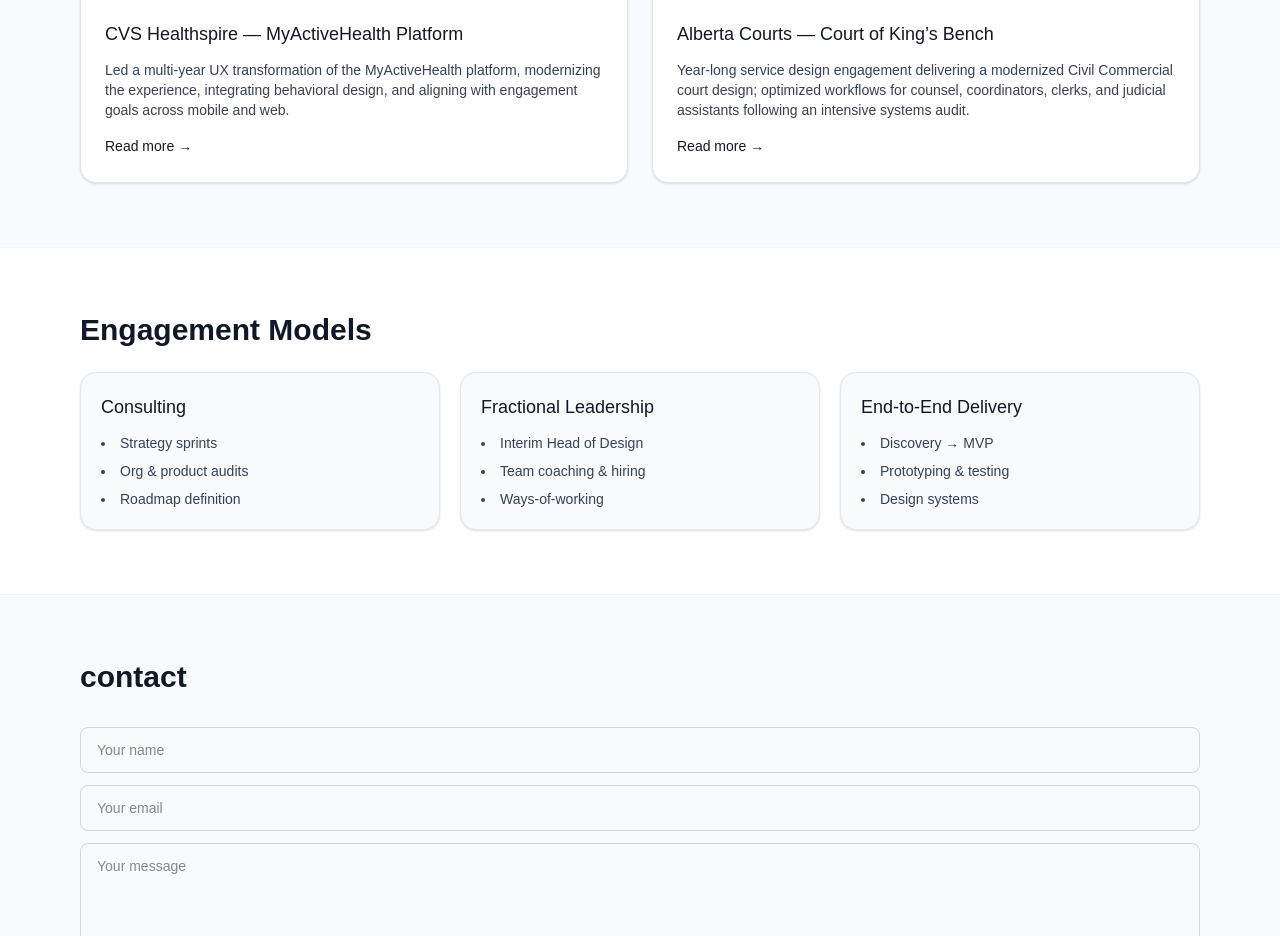
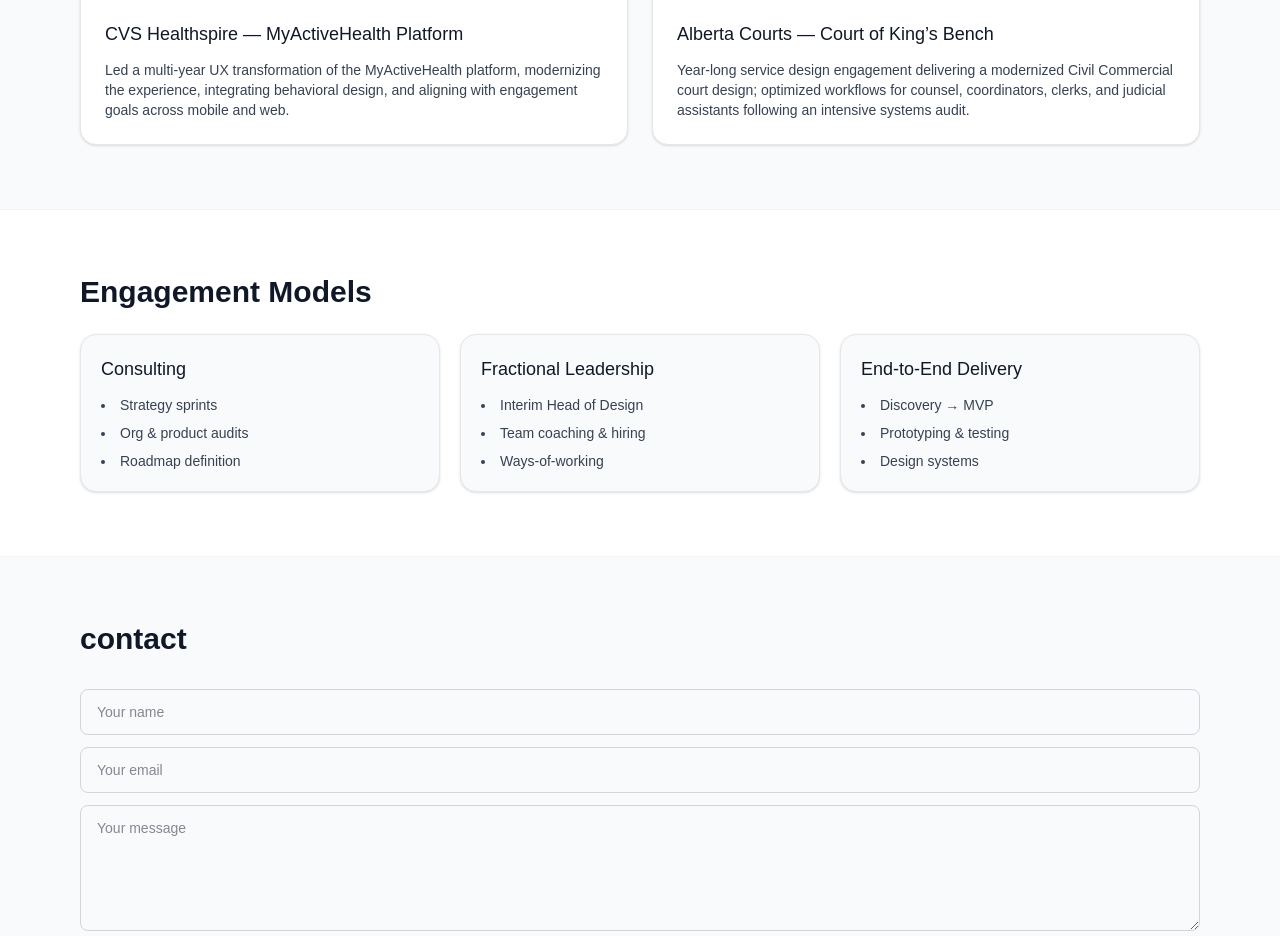
Before and after one commit to kevindeevey/kevindevey-site, a Next.js app: page / in a window 1280 px wide. Shown: the part 1920-2856 px from the top of the page. Built offline with nearby package versions, Linux system fonts and the light colour scheme.

Commit message:
comment stuff out

```diff
--- a/app/page.jsx
+++ b/app/page.jsx
@@ -128,9 +128,9 @@
             Led a multi-year UX transformation of the MyActiveHealth platform, modernizing the experience, integrating behavioral design, and aligning
             with engagement goals across mobile and web.
           </p>
-          <a href="#" className="inline-block mt-4 text-sm font-medium text-gray-900 hover:underline">
+          {/*<a href="#" className="inline-block mt-4 text-sm font-medium text-gray-900 hover:underline">
             Read more →
-          </a>
+          </a>*/}
         </div>
       </article>
 
@@ -154,9 +154,9 @@
             Year-long service design engagement delivering a modernized Civil Commercial court design; optimized workflows for counsel, coordinators,
             clerks, and judicial assistants following an intensive systems audit.
           </p>
-          <a href="#" className="inline-block mt-4 text-sm font-medium text-gray-900 hover:underline">
+          {/*<a href="#" className="inline-block mt-4 text-sm font-medium text-gray-900 hover:underline">
             Read more →
-          </a>
+          </a>*/}
         </div>
       </article>
     </div>
```
